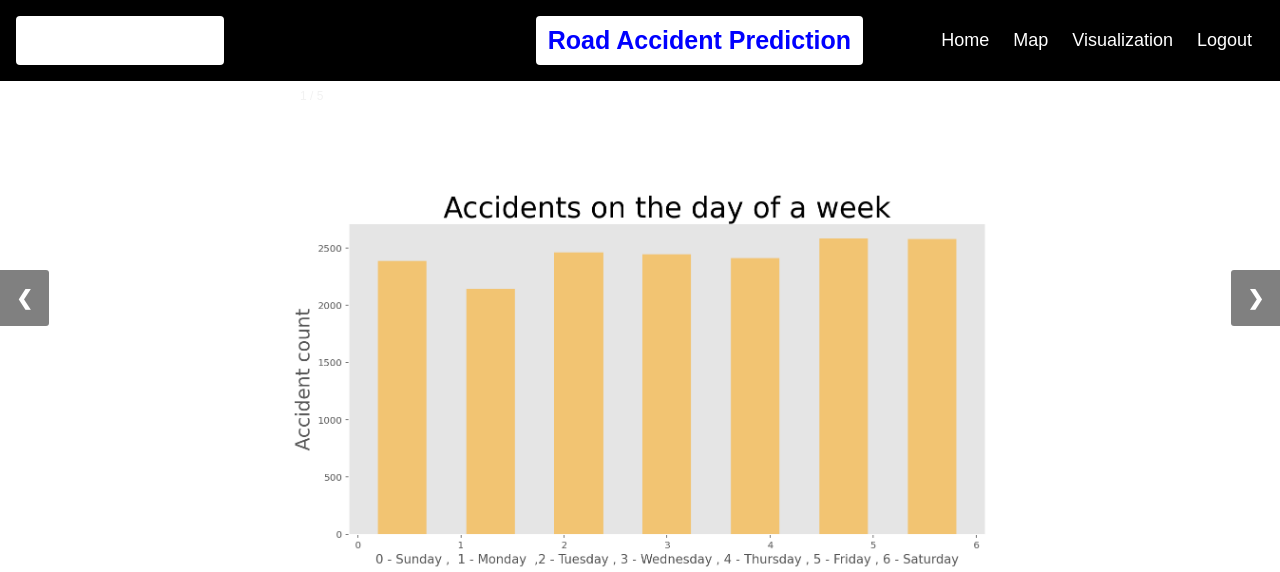
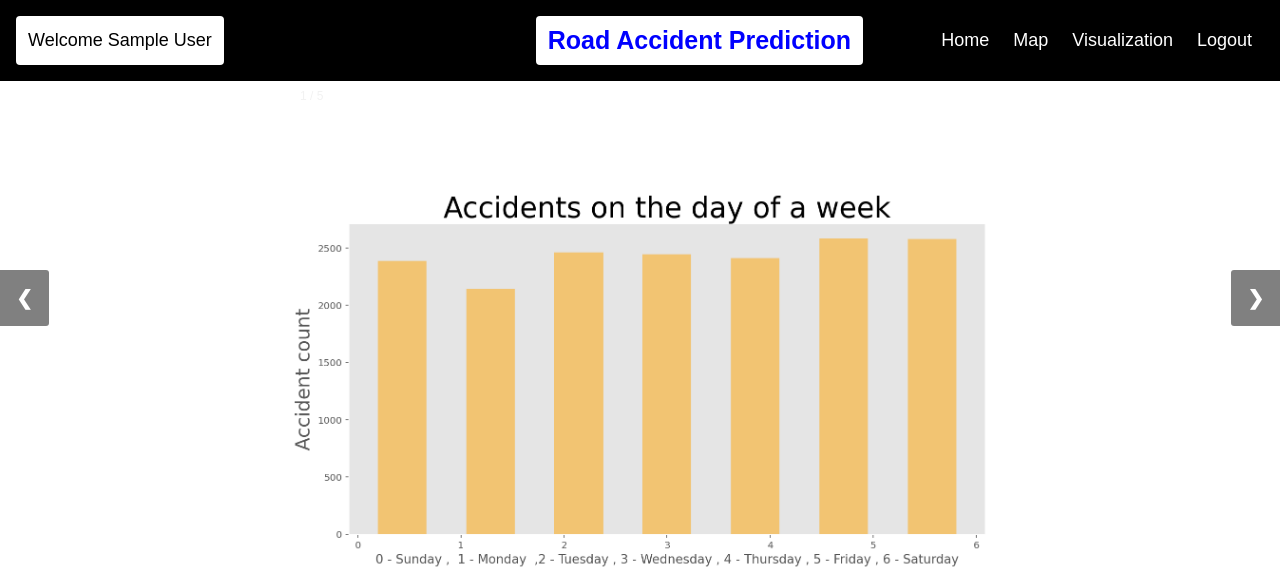
Before and after one commit to prithviraj-gadgi/road-accident-prediction, a Flask app: page /visualization in a window 1280 px wide. Shown: the top 572 px of the page. Run offline with Flask 2, Linux system fonts and the light colour scheme; the visitor is signed in with stand-in values (Sample User, id 1); parts of the project's set-up code (start-up, migrations or seed data) failed here and were passed over; some libraries are stand-ins or nearby versions.

Commit message:
Updated visualization.html

```diff
--- a/templates/visualization.html
+++ b/templates/visualization.html
@@ -127,7 +127,7 @@ img {
 </style>
 <body>
 <div class="header">
-  <a style="background: white;">Welcome {{session.name}}</a>
+  <a style="background: white; color: black">Welcome {{session.name}}</a>
 	<a class="logo" style="color: blue; text-decoration: none; margin-left: 25%; background: white;">Road Accident Prediction</a>
   <div class="header-right">
     <a href="{{ url_for('home') }}">Home</a>
```
